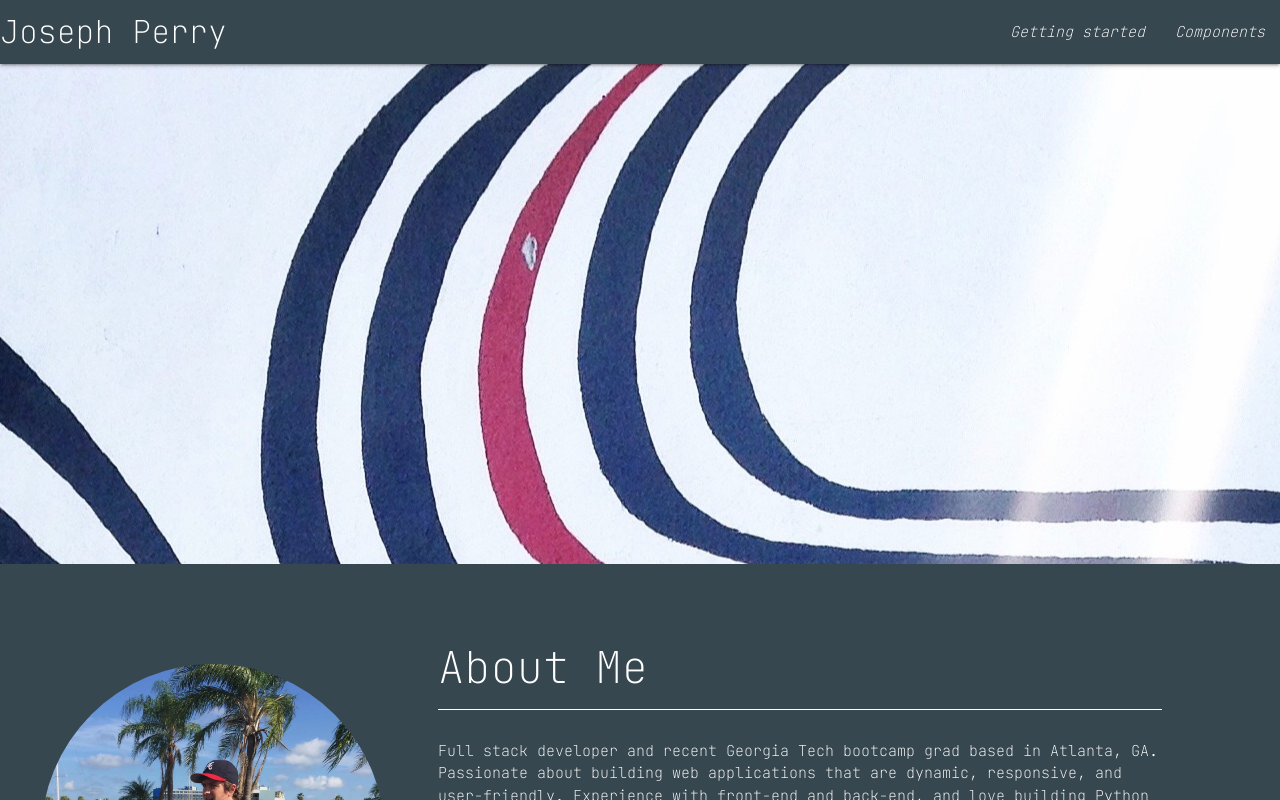
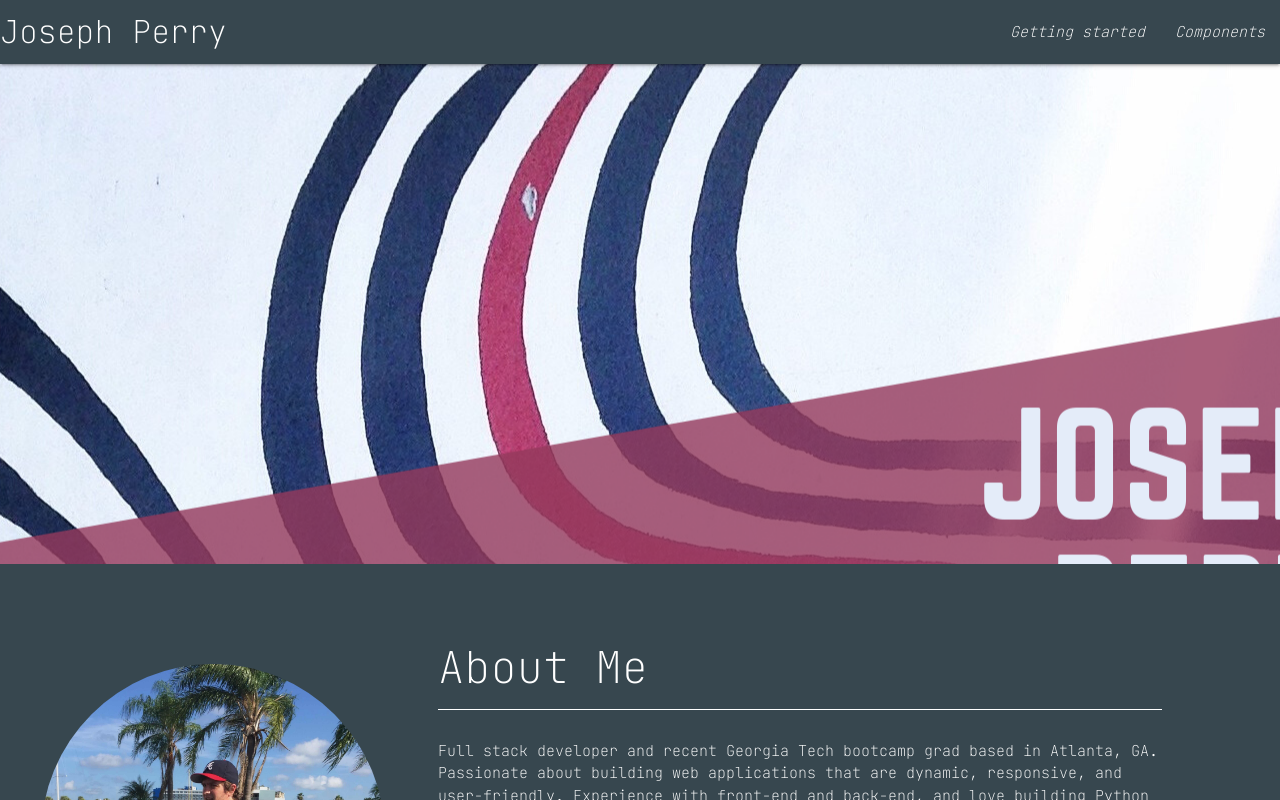
Before and after one commit to dgtlctzn/portfolio-page, a React (Create React App) app in the folder client/: page / in a window 1280 px wide. Shown: the top 800 px of the page. Built offline with nearby package versions, Linux system fonts and the light colour scheme.

Commit message:
added new background

```diff
--- a/client/src/containers/Home/Home.css
+++ b/client/src/containers/Home/Home.css
@@ -9,6 +9,11 @@ body {
   /* .parallax-container {
     height: 100vh;
   } */
+
+#background {
+    /* width: 100%; */
+    margin-bottom: 50px;
+}
 
 .section-dark {
     padding-top: 50px;
--- a/client/src/containers/Home/Home.jsx
+++ b/client/src/containers/Home/Home.jsx
@@ -105,7 +105,7 @@ const Home = () => {
     <div>
       <div className="parallax-container">
         <div className="parallax">
-          <img id="background" src="./img/IMG_3503.jpeg" />
+          <img id="background" src="./img/Full-stack-development.png" />
         </div>
       </div>
       <div id="about" className="row section-dark">
```
Also changed, not shown: client/public/img/Full-stack-development.png (added).
